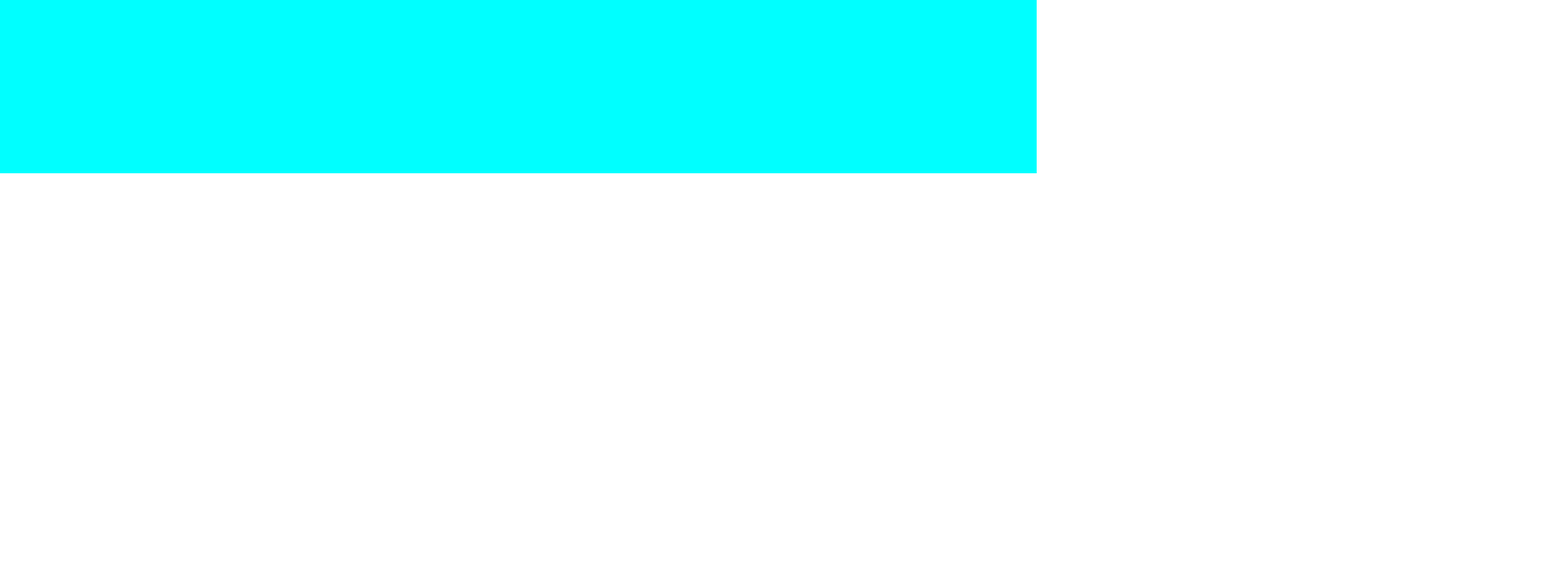
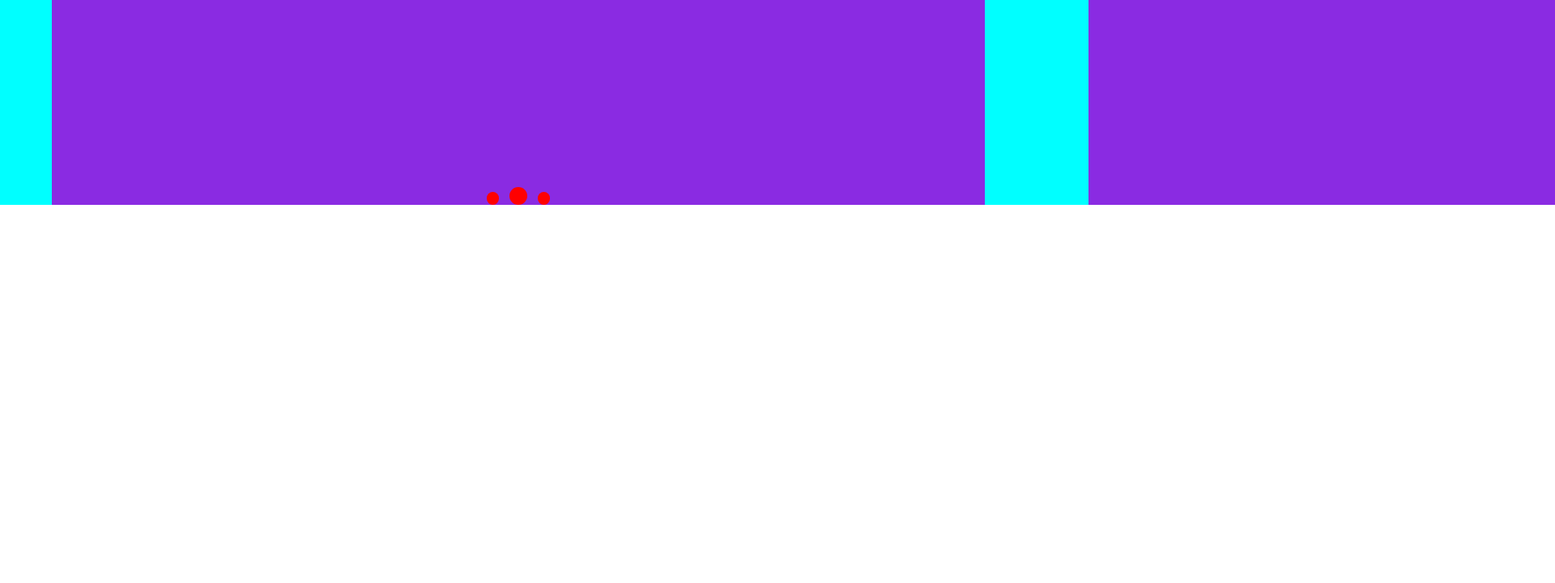
Before and after one commit to giovanaprosiak/portifolio, a plain HTML site: page pages/projetos.html in a window 1280 px wide. Shown: the part 80-800 px from the top of the page at 81% size, 1920 px wide, since content can reach past the window. Drawn offline with Linux system fonts and the light colour scheme.

Commit message:
aula 33
pagina projetos

```diff
--- a/CSS/index.css
+++ b/CSS/index.css
@@ -7,3 +7,9 @@ body{
     height: 100vh;
     background-image: linear-gradient(to left,white,black);
 }
+
+#img_logo{
+    width: 5vw;
+    position: absolute;
+    left: 10vw;
+    }
--- a/CSS/projetos.css
+++ b/CSS/projetos.css
@@ -1,15 +1,55 @@
 @import url(header.css);
-@import url(projetos.js);
 
 body{
     width: 100vw;
     height: 100vh;
     margin: 0;
+    overflow-x: hidden;
+}
+#img_logo{
+    width: 5vw;
+    position: absolute;
+    left: 10vw;
+    }
+#banner {
+    width: 300vw;
+    height: 20vw;
+    background-color: aqua;
+    position: absolute;
+    top: 6vw;
+    left: -0;
+    display: flex;
+    flex-direction: row;
+    transition: all 0.3s ease-in-out;
+}
+#banner div{
+    width: 90vw;
+    margin: 0 5vw;
+    height: 20vw;
+}
+#banner1, #banner2, #banner3{
+    background-color: blueviolet;
+}
+
+#btns{
+    position: absolute;
+    top: 24vw;
+    width: 100vw;
+    height: 2vw;
+    display: flex;
+    flex-direction: row;
+    justify-content: center;
+    align-items: end;
 
 }
+#btns div{
+    width: 1.2vw;
+    height: 1.2vw;
 
-#banner {
-    width: 100VW;
-    height: 20VW;
-    background-color: aqua;
+    border-radius: 100vw;
+    margin: 0 0.5vw;
+    background-color: red;
+
+    transition: all 0.2s ease-in-out;
+
 }
--- a/js/projetos.js
+++ b/js/projetos.js
@@ -1,38 +1,38 @@
 let divs = [];
 let titulos = ['LANCHE', 'PORCAO', 'ACAI', 'SORVETE', 'BEBIDA', 'SOBREMESA'];
 let textos = ['LANCHE 123', 'PORCAO 123', 'ACAI 123', 'SORVETE 123', 'BEBIDA 123', 'SOBREMESA 123'];
-let imgs = ['mulher empresaria.jpg','mulher empresaria.jpg','mulher empresaria.jpg','mulher empresaria.jpg','mulher empresaria.jpg','mulher empresaria.jpg'];
+let imgs = ['mulher empresaria.jpg', 'mulher empresaria.jpg', 'mulher empresaria.jpg', 'mulher empresaria.jpg', 'mulher empresaria.jpg', 'mulher empresaria.jpg'];
 
-var cards_projetos = document.getElementById('cards_projetos');
+// var cards_projetos = document.getElementById('cards_projetos');
 
-for (var i =0; i <titulos.length; i++){
-   var img = document.createElement('imag');
-   var h3 = document.createElement('h3');
-   var p = document.createElement('p');
+// for (var i =0; i <titulos.length; i++){
+//    var img = document.createElement('imag');
+//    var h3 = document.createElement('h3');
+//    var p = document.createElement('p');
 
-   img.src = '.../img' + imgs[i];
-   img.style.width = '5vw';
+//    img.src = '.../img' + imgs[i];
+//    img.style.width = '5vw';
 
-   h3.textContent = titulos[i];
+//    h3.textContent = titulos[i];
 
-   p.textContent = textos[i];
+//    p.textContent = textos[i];
 
-   divs[i].appendChild(img);
-   divs[i].appendChild(h3);
-   divs[i].appendChild(p);
+//    divs[i].appendChild(img);
+//    divs[i].appendChild(h3);
+//    divs[i].appendChild(p);
 
-}
+// }
 
 
 let bannerAtual = 1;
 const totalBanners = 3;
-let intervalodetroca;
+let intervaloTroca;
 
-function trocabanner (numero){
+function trocabanner(numero) {
    let banner = document.getElementById("banner");
-   banner.style.left = "-" + (numero1) + "00vw";
+   banner.style.left = "-" + (numero - 1) + "00vw";
 
-   for (let i = 1; i >= totalBanners; i++){
+   for(var i = 1; i<=totalBanners; i++){
       document.getElementById("btn" + i).style.width = "1.2vw";
       document.getElementById("btn" + i).style.height = "1.2vw";
    }
@@ -43,10 +43,20 @@ function trocabanner (numero){
 
 }
 
-function autoTrocaBanner (){
-   bannerAtual = (bannerAtual) >=(totalBanners) ? 1 : bannerAtual + 1;
+function startAutoSwap() {
+   intervaloTroca = setInterval(autoTrocaBanner, 3000); // Troca a cada 3 segundos
+}
 
+
+function autoTrocaBanner() {
+   bannerAtual = (bannerAtual) >= (totalBanners) ? 1 : bannerAtual + 1;
+   trocabanner(bannerAtual);
 }
+
+document.addEventListener("DOMContentLoaded", function() {
+   trocabanner(bannerAtual); // Inicializa o banner
+   startAutoSwap(); // Inicia a troca automática
+});
 
 
 
--- a/pages/projetos.html
+++ b/pages/projetos.html
@@ -6,30 +6,29 @@
     <meta name="viewport" content="width=device-width, initial-scale=1.0">
     <title>portifolio Giovana</title>
     <link rel="stylesheet" href="/CSS/projetos.css">
+    <script src="/js/projetos.js" defer></script>
 </head>
 
 <body>
     <header>
+        <img src="/IMG/logo.logo.jpg" alt="..." id="img_logo">
         <button class="btn_header" onclick="window.location.href='../index.html'">HOME</button>
         <button class="btn_header" onclick="window.location.href='/pages/projetos.html'">PROJETOS</button>
         <button class="btn_header" onclick="window.location.href='/pages/formacao.html'">FORMAÇÃO</button>
         <button class="btn_header" onclick="window.location.href='/pages/contato.html'">CONTATO</button>
     </header>
-    <section id='banner'>
+    <section>
         <nav id="banner">
             <div id="banner1"></div>
             <div id="banner2"></div>
             <div id="banner3"></div>
         </nav>
-<nav>
-    <nav id="btns">
-        <div id="btn1" onclick="manualTrocaBanner(1)"></div>
-        <div id="btn2" onclick="manualTrocaBanner(2)"></div>
-        <div id="btn3" onclick="manualTrocaBanner(3)"></div>
-    </nav>
-</nav>
+        <nav id="btns">
+            <div id="btn1" onclick="trocabanner(1)"></div>
+            <div id="btn2" onclick="trocabanner(2)"></div>
+            <div id="btn3" onclick="trocabanner(3)"></div>
+        </nav>
     </section>
-
 </body>
 
 </html>
```
Also changed, not shown: index.html (+4 -0 lines). Lines whose indentation alone changed are shown as unchanged.
